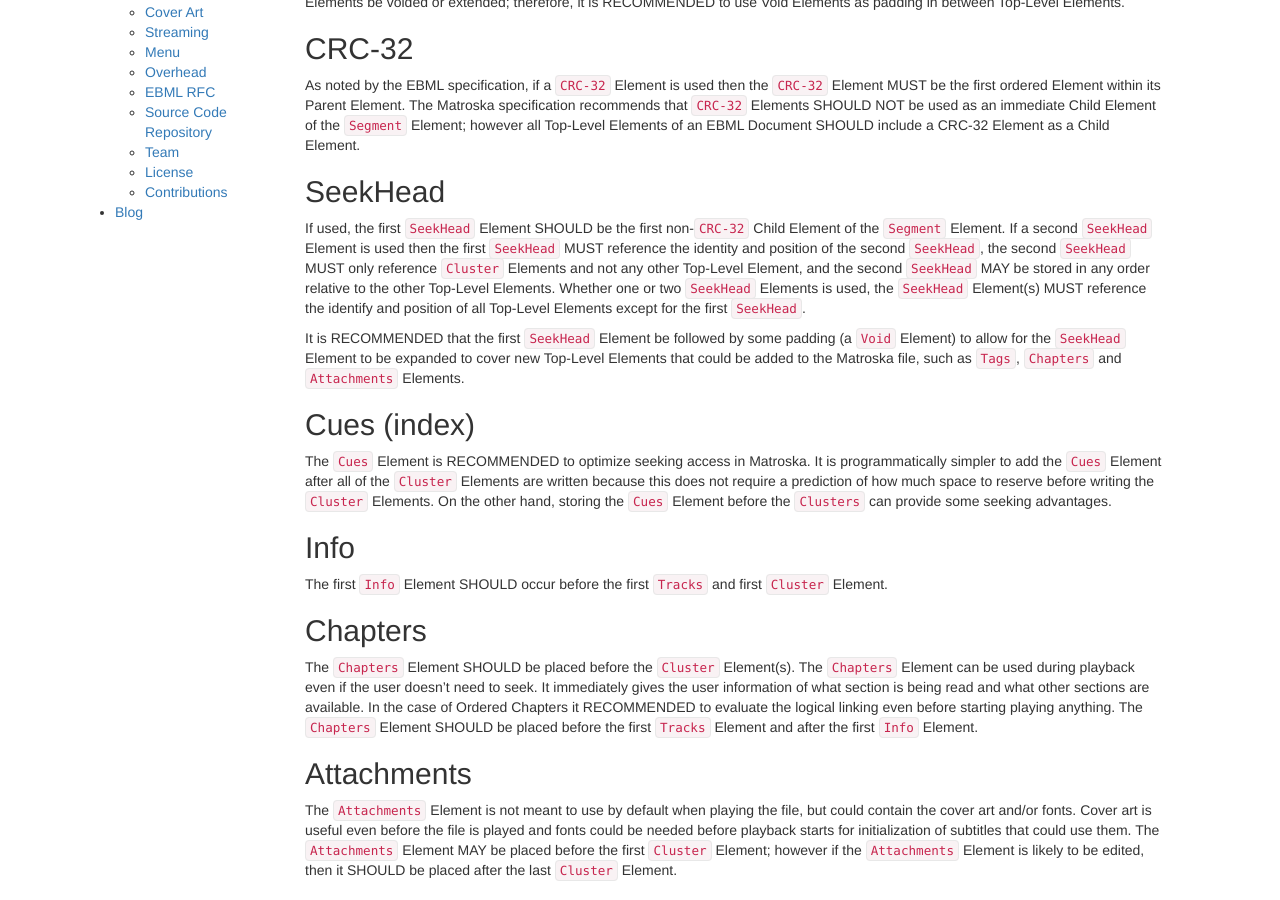
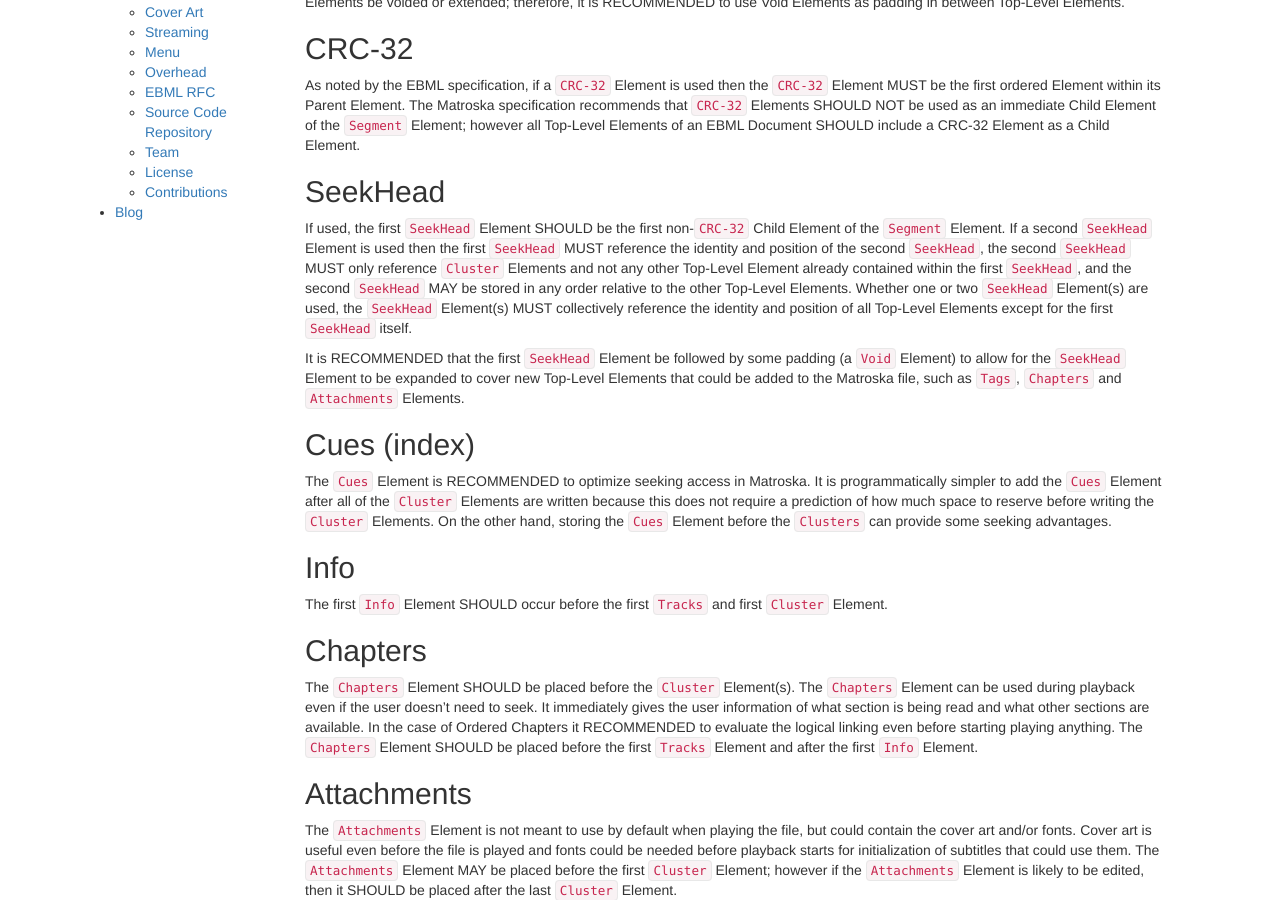
Before and after one commit to ietf-wg-cellar/matroska-specification, a Jekyll site: the page built from order_guidelines.md, in a window 1280 px wide and 900 px high, scrolled down 443 px. Built offline with Jekyll 4.4.1, drawn with Linux system fonts in a browser that asks for light colours.

Commit message:
Update order_guidelines.md
Grammar change.  Wording change to avoid possible misunderstanding.

```diff
--- a/order_guidelines.md
+++ b/order_guidelines.md
@@ -17,7 +17,7 @@ As noted by the EBML specification, if a `CRC-32` Element is used then the `CRC-
 
 ## SeekHead
 
-If used, the first `SeekHead` Element SHOULD be the first non-`CRC-32` Child Element of the `Segment` Element. If a second `SeekHead` Element is used then the first `SeekHead` MUST reference the identity and position of the second `SeekHead`, the second `SeekHead` MUST only reference `Cluster` Elements and not any other Top-Level Element, and the second `SeekHead` MAY be stored in any order relative to the other Top-Level Elements. Whether one or two `SeekHead` Elements is used, the `SeekHead` Element(s) MUST reference the identify and position of all Top-Level Elements except for the first `SeekHead`.
+If used, the first `SeekHead` Element SHOULD be the first non-`CRC-32` Child Element of the `Segment` Element. If a second `SeekHead` Element is used then the first `SeekHead` MUST reference the identity and position of the second `SeekHead`, the second `SeekHead` MUST only reference `Cluster` Elements and not any other Top-Level Element already contained within the first `SeekHead`, and the second `SeekHead` MAY be stored in any order relative to the other Top-Level Elements. Whether one or two `SeekHead` Element(s) are used, the `SeekHead` Element(s) MUST collectively reference the identity and position of all Top-Level Elements except for the first `SeekHead` itself.
 
 It is RECOMMENDED that the first `SeekHead` Element be followed by some padding (a `Void` Element) to allow for the `SeekHead` Element to be expanded to cover new Top-Level Elements that could be added to the Matroska file, such as `Tags`, `Chapters` and `Attachments` Elements.
 
```
